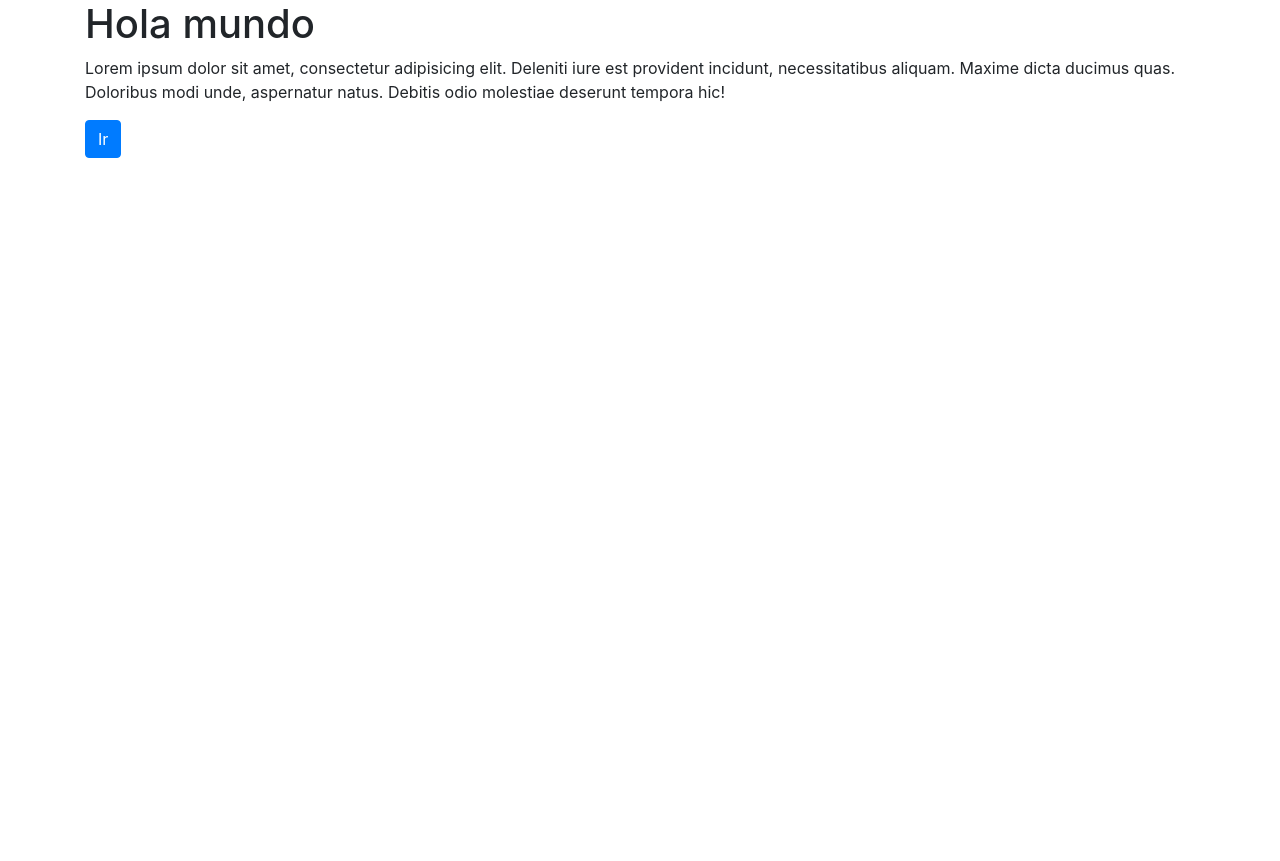
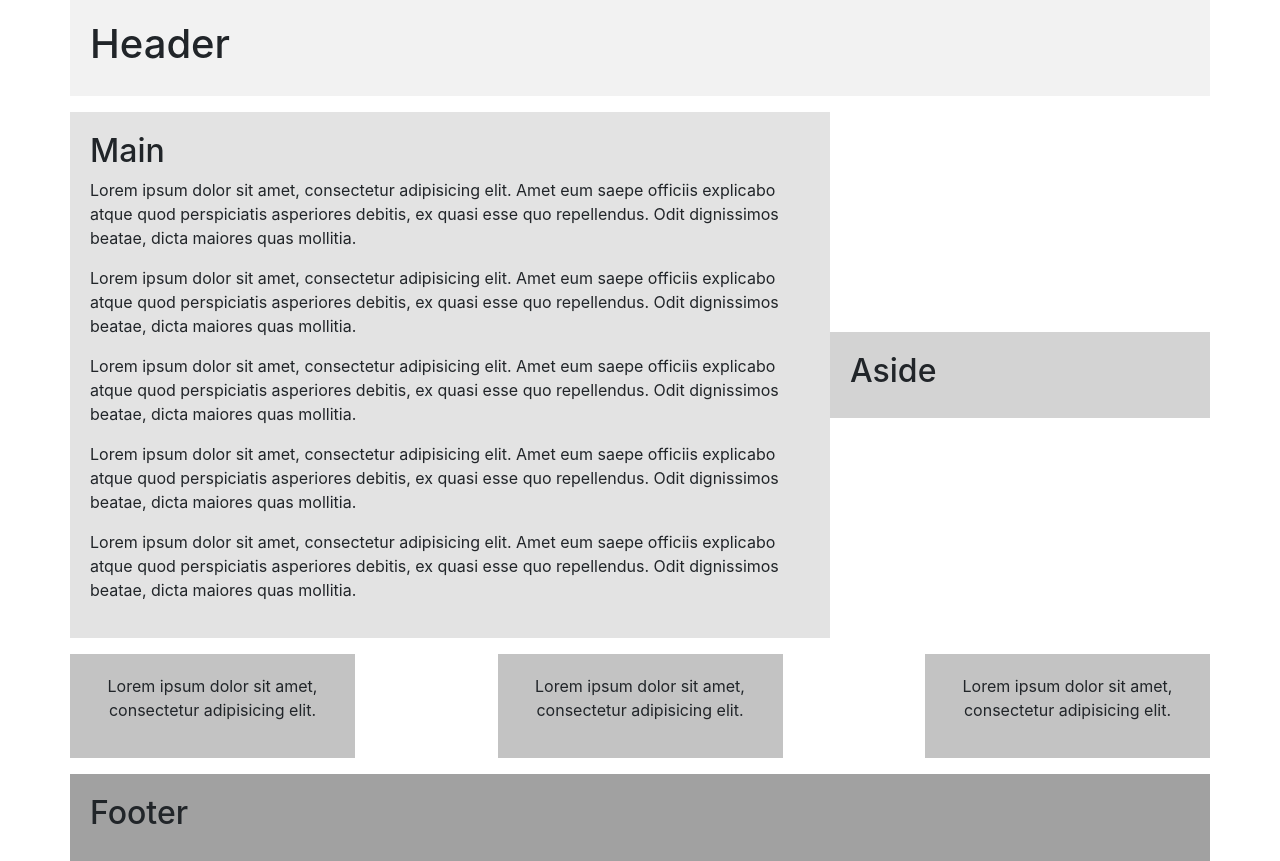
Before and after one commit to ransilad/gulp-practice, a website: page app/index.html in a window 1280 px wide. Before the commit the page ends 800 px from the top, so only its background shows below. Drawn offline with Linux system fonts and the light colour scheme.

Commit message:
Sección Grid de Bootstrap completada

```diff
--- a/app/index.html
+++ b/app/index.html
@@ -4,7 +4,7 @@
   <!-- Required meta tags -->
   <meta charset="utf-8">
   <meta name="viewport" content="width=device-width, initial-scale=1, shrink-to-fit=no">
-  <title>Document</title>
+  <title>Practica seccion 2</title>
   <!--build:css css/styles.min.css-->
   <link rel="stylesheet" href="css/styles.css">
   <link rel="stylesheet" href="css/bootstrap.css">
@@ -12,10 +12,45 @@
 </head>
 <body>
   <div class="container">
-    <h1>Hola mundo</h1>
-    <p>Lorem ipsum dolor sit amet, consectetur adipisicing elit. Deleniti iure est provident incidunt, necessitatibus aliquam. Maxime dicta ducimus quas. Doloribus modi unde, aspernatur natus. Debitis odio molestiae deserunt tempora hic!</p>
-    <button class="btn btn-primary">Ir</button>
+    <header class="row mb-3">
+      <div class="col header">
+        <h1>Header</h1>
+      </div>
+    </header>
+
+    <section class="row mb-3">
+      <main class="col-md-8">
+        <h2>Main</h2>
+        <p>Lorem ipsum dolor sit amet, consectetur adipisicing elit. Amet eum saepe officiis explicabo atque quod perspiciatis asperiores debitis, ex quasi esse quo repellendus. Odit dignissimos beatae, dicta maiores quas mollitia.</p>
+        <p>Lorem ipsum dolor sit amet, consectetur adipisicing elit. Amet eum saepe officiis explicabo atque quod perspiciatis asperiores debitis, ex quasi esse quo repellendus. Odit dignissimos beatae, dicta maiores quas mollitia.</p>
+        <p>Lorem ipsum dolor sit amet, consectetur adipisicing elit. Amet eum saepe officiis explicabo atque quod perspiciatis asperiores debitis, ex quasi esse quo repellendus. Odit dignissimos beatae, dicta maiores quas mollitia.</p>
+        <p>Lorem ipsum dolor sit amet, consectetur adipisicing elit. Amet eum saepe officiis explicabo atque quod perspiciatis asperiores debitis, ex quasi esse quo repellendus. Odit dignissimos beatae, dicta maiores quas mollitia.</p>
+        <p>Lorem ipsum dolor sit amet, consectetur adipisicing elit. Amet eum saepe officiis explicabo atque quod perspiciatis asperiores debitis, ex quasi esse quo repellendus. Odit dignissimos beatae, dicta maiores quas mollitia.</p>
+      </main>
+      <aside class="col-md-4 align-self-center">
+        <h2>Aside</h2>
+      </aside>
+    </section>
+
+    <section class="row mb-3 justify-content-between">
+      <div class="col-sm-12 col-md-4 col-lg-3 text-center columna">
+        <p>Lorem ipsum dolor sit amet, consectetur adipisicing elit.</p>
+      </div>
+      <div class="col-sm-12 col-md-4 col-lg-3 text-center columna">
+        <p>Lorem ipsum dolor sit amet, consectetur adipisicing elit.</p>
+      </div>
+      <div class="col-sm-12 col-md-4 col-lg-3 text-center columna">
+        <p>Lorem ipsum dolor sit amet, consectetur adipisicing elit.</p>
+      </div>
+    </section>
+
+    <footer class="row">
+      <div class="col footer">
+        <h2>Footer</h2>
+      </div>
+    </footer>
   </div>
+
   <!--build:js js/main.min.js -->
   <script src="js/test.js"></script>
   <script src="js/main.js"></script>
--- a/app/scss/styles.scss
+++ b/app/scss/styles.scss
@@ -1,3 +1,41 @@
+.container {
+  .row {
+
+    .header {
+      background: #f2f2f2;
+      padding: 20px;
+    }
+
+    main {
+      background: #e3e3e3;
+      padding: 20px;
+    }
+
+    aside {
+      background: #d3d3d3;
+      padding: 20px;
+    }
+
+    .columna {
+      background: #c3c3c3;
+      padding: 20px;
+    }
+
+    .footer {
+      background: #a1a1a1;
+      padding: 20px;
+    }
+  }
+}
+
+
+
+
+
+
+
+
+
 .testing {
   width: percentage(5 / 7);
 }
```
Also changed, not shown: app/css/styles.css.
